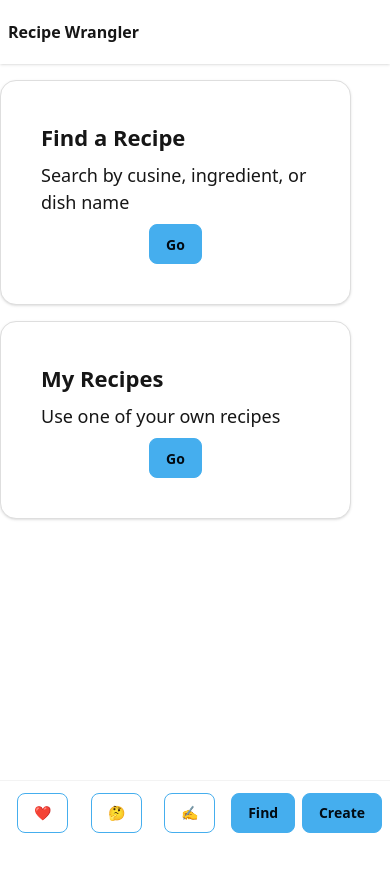
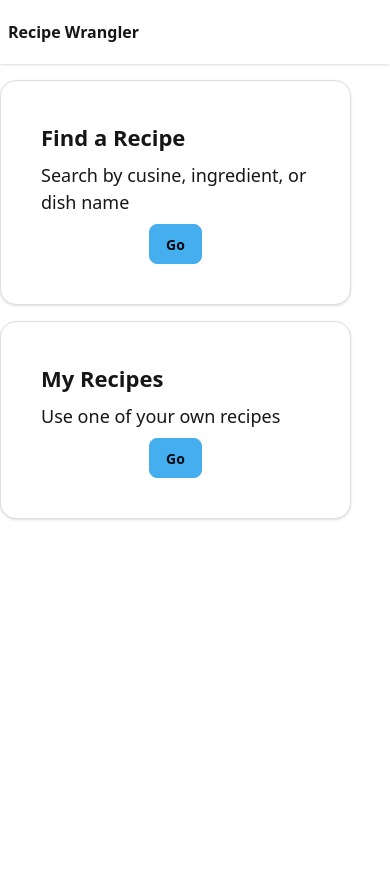
Before and after one commit to Justin-K-Ellis/recipe_wrangler_client, a Next.js app: page /home in a window 390 px wide. Shown: the top 872 px of the page. Built offline with nearby package versions, Linux system fonts and the light colour scheme; no server answers.

Commit message:
fix: remove dock on mobile view

```diff
--- a/src/app/home/layout.tsx
+++ b/src/app/home/layout.tsx
@@ -1,4 +1,3 @@
-import Dock from "../components/Dock";
 import Sidebar from "../components/Sidebar";
 
 export default function HomeLayout({
@@ -10,7 +9,6 @@ export default function HomeLayout({
     <div className="flex flex-row h-full">
       <Sidebar />
       <main className="md:w-8/10 w-full">{children}</main>
-      <Dock />
     </div>
   );
 }
```
